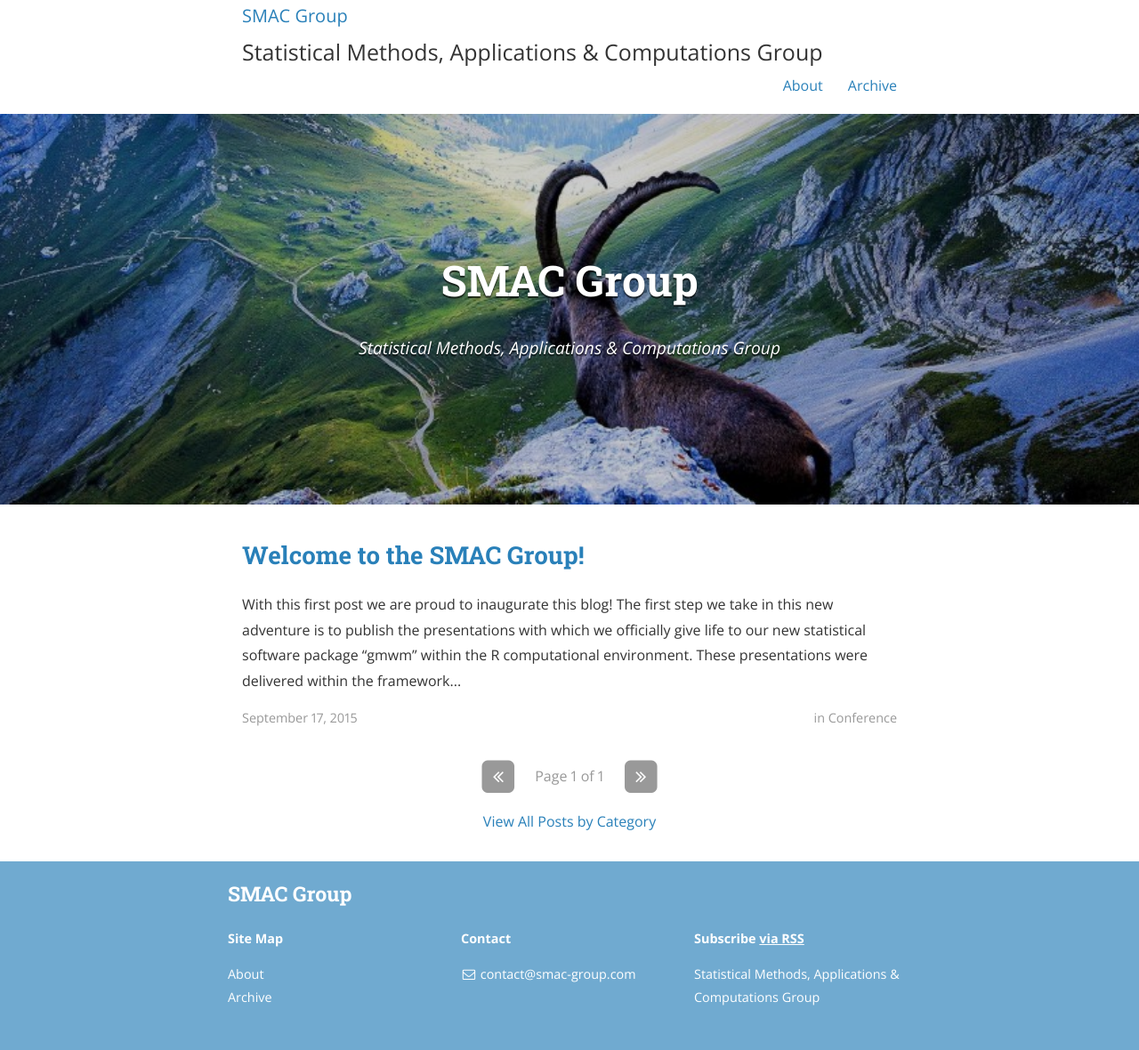
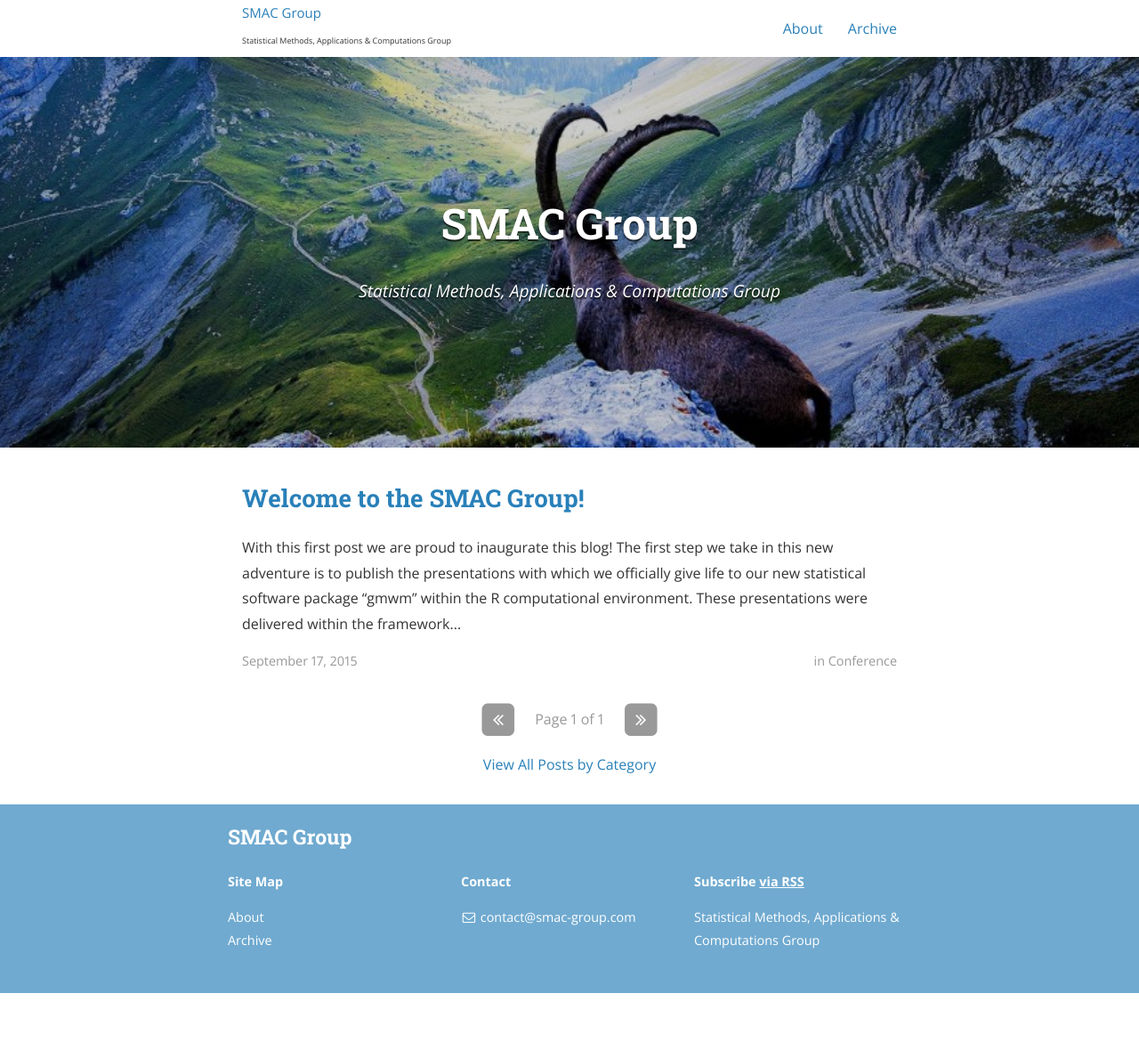
Before and after one commit to SMAC-Group/smac-group.github.io, a Jekyll site: the page built from index.html, in a window 1280 px wide. Shown: the whole page at 89% size. Built offline with Jekyll 4.4.1, drawn with Linux system fonts in a browser that asks for light colours; nearby versions of some CDN libraries; the list of posts is cut into pages by our own code; a style sheet for code colours, icons or effects is not loaded; after the commit the page ends 1116 px from its top, so only the background shows below that.

Commit message:
Improved header css

```diff
--- a/_sass/_layout.scss
+++ b/_sass/_layout.scss
@@ -134,8 +134,11 @@
       margin-top: 0.75em;
       padding-right: 1em;
     }
+    a {
+    	font-size: 1.25em;
+    }
     span {
-    	font-size: 1.25em;
+    	font-size: 0.75em;
     }
   }
   nav {
```
